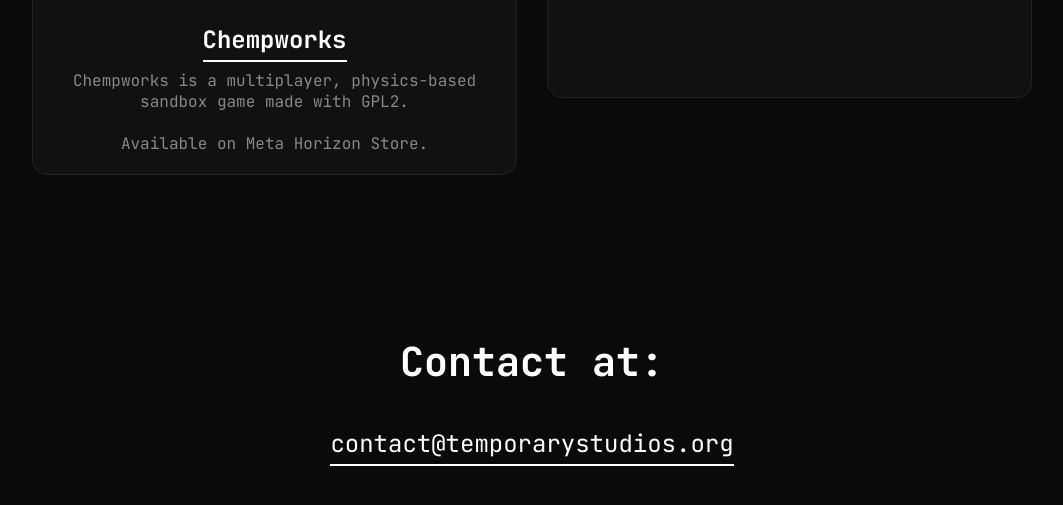
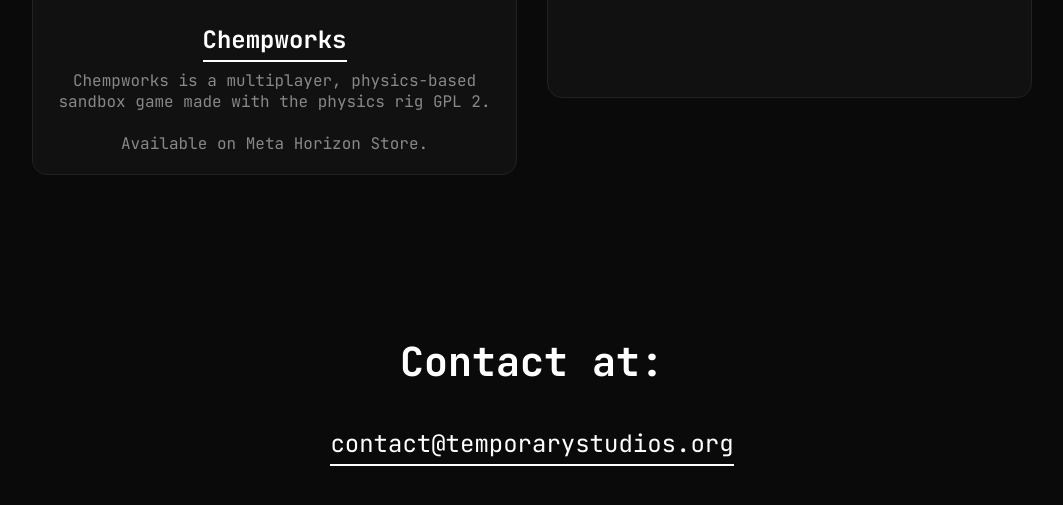
Before and after one commit to TensulStudios/temporary, a plain HTML site: page index.html in a window 1280 px wide. Shown: the part 1351-1856 px from the top of the page, without its empty margins (108-1171 px from the left). Drawn offline with Linux system fonts and the light colour scheme.

Commit message:
Update game description for Chempworks

```diff
--- a/index.html
+++ b/index.html
@@ -179,7 +179,7 @@
             <div class="game-card">
                 <img class="game-icon" src="https://raw.githubusercontent.com/TensulStudios/temporary/main/chemp.png">
                 <h3><a class="contact-email" href="https://chempworks.temporarystudios.org">Chempworks</a></h3>
-                <p>Chempworks is a multiplayer, physics-based sandbox game made with GPL2.</p>
+                <p>Chempworks is a multiplayer, physics-based sandbox game made with the physics rig GPL 2.</p>
                 </br>
                 <p>Available on Meta Horizon Store.</p>
             </div>
```
